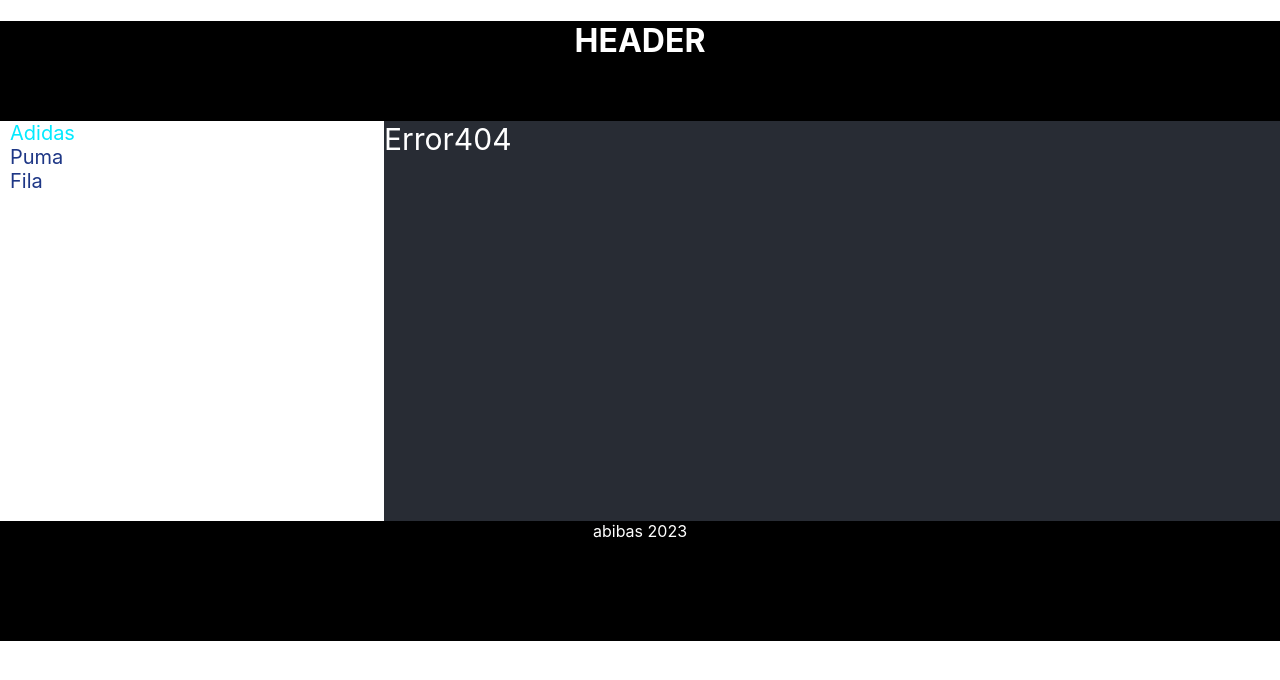
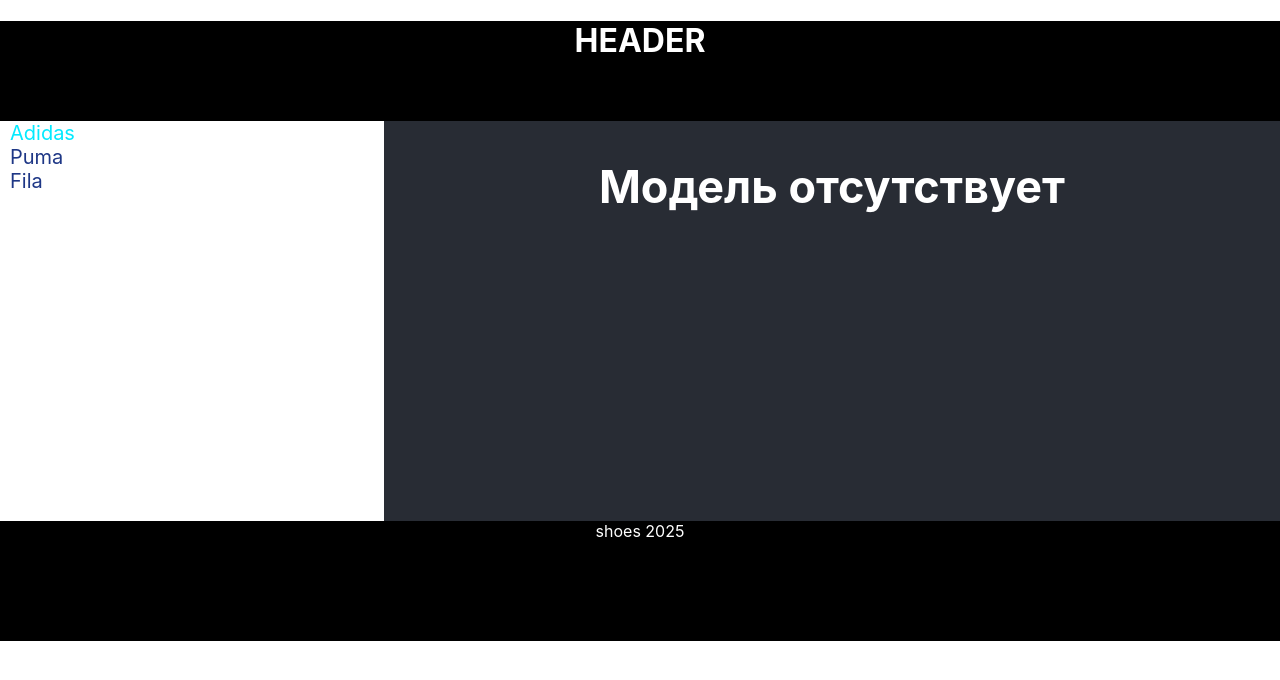
Before and after one commit to Ivan-Gusev-1993/micro-tasks, a React (Create React App) app: page /Adidas/Model in a window 1280 px wide. Shown: the top 680 px of the page. Built offline with nearby package versions, Linux system fonts and the light colour scheme.

Commit message:
fixed bags

```diff
--- a/src/App.tsx
+++ b/src/App.tsx
@@ -11,7 +11,7 @@ const PATH = {
     PAGE1: "/Adidas",
     PAGE2: "/Puma",
     PAGE3: "/Fila",
-    // PAGE4: "/Adidas/Model",
+    PAGE4: "/adidas/:id",
     ERROR: "/page/error",
 } as const;
 
@@ -33,7 +33,7 @@ function App() {
                         <Route path={PATH.PAGE1} element={<Adidas/>}/>
                         <Route path={PATH.PAGE2} element={<Puma/>}/>
                         <Route path={PATH.PAGE3} element={<Fila/>}/>
-                        <Route path={'/adidas/id'} element={<Model/>}/>
+                        <Route path={PATH.PAGE4} element={<Model/>}/>
 
                         <Route path={'/*'} element={<Error404/>}/>
 
@@ -43,7 +43,7 @@ function App() {
 
                 </S.Content>
             </S.Body>
-            <S.Footer>abibas 2023</S.Footer>
+            <S.Footer>shoes 2025</S.Footer>
         </div>
     );
 }
--- a/src/components/pages/Adidas.tsx
+++ b/src/components/pages/Adidas.tsx
@@ -19,7 +19,6 @@ export const adidasArr: AdidasItem[] = [
         collection: 'new collection1',
         price: '100200$',
         picture: adidasModel1,
-
     },
     {
         id:2,
@@ -42,7 +41,7 @@ export const Adidas = () => {
             <h2> ADIDAS</h2>
             <div style={{display: 'flex', justifyContent: 'center'}}>
                 {adidasArr.map((adidas, index) => (
-                    <Link key={index} to={`/Adidas/${adidas.id}`}>
+                    <Link key={adidas.id} to={`/adidas/${adidas.id}`}>
                         <img
                             src={adidas.picture}
                             alt={adidas.model}
--- a/src/components/pages/Fila.tsx
+++ b/src/components/pages/Fila.tsx
@@ -3,7 +3,7 @@ import React from 'react';
 export const Fila = () => {
     return (
         <div>
-            <h2>ABIBAS</h2>
+            <h2>FILA</h2>
             <p>
                 What is Lorem Ipsum?
                 Lorem Ipsum is simply dummy text of the printing and typesetting industry. Lorem Ipsum has been the industry's standard
--- a/src/components/pages/Model.tsx
+++ b/src/components/pages/Model.tsx
@@ -1,14 +1,36 @@
 import {adidasArr} from "./Adidas";
 import {useParams} from "react-router-dom";
 
+export const Model = () => {
+    const params=useParams()
+    const currentModel=adidasArr.find(el=>el.id===Number(params.id))
 
-export const Model = () => {
-    const params = useParams()
-    console.log(params);
     return (
-        <div>
-            vorobushek
+        <div style={{textAlign:'center'}}>
+            {currentModel
+                ?<>
+                    <h2>{currentModel.model}</h2>
+                    <h4>{currentModel.collection}</h4>
+                    <h3>{currentModel.price}</h3>
+                    <img
+                        src={currentModel.picture}
+                        alt={currentModel.model}
+                        style={{width: '600px', height: 'auto', marginRight: '10px'}}
+                    />
+                </>
+                :   <h2>Модель отсутствует</h2>
+            }
+
+
+
+            {/*    <h2>{adidasArr[Number(params.id)].model}</h2>*/}
+            {/*    <h4>{adidasArr[Number(params.id)].collection}</h4>*/}
+            {/*    <h3>{adidasArr[Number(params.id)].price}</h3>*/}
+            {/*    <img*/}
+            {/*        src={adidasArr[Number(params.id)].picture}*/}
+            {/*        alt={adidasArr[Number(params.id)].model}*/}
+            {/*        style={{width: '600px', height: 'auto', marginRight: '10px'}}*/}
+            {/*    />*/}
         </div>
-    )
-
+    );
 };
```
